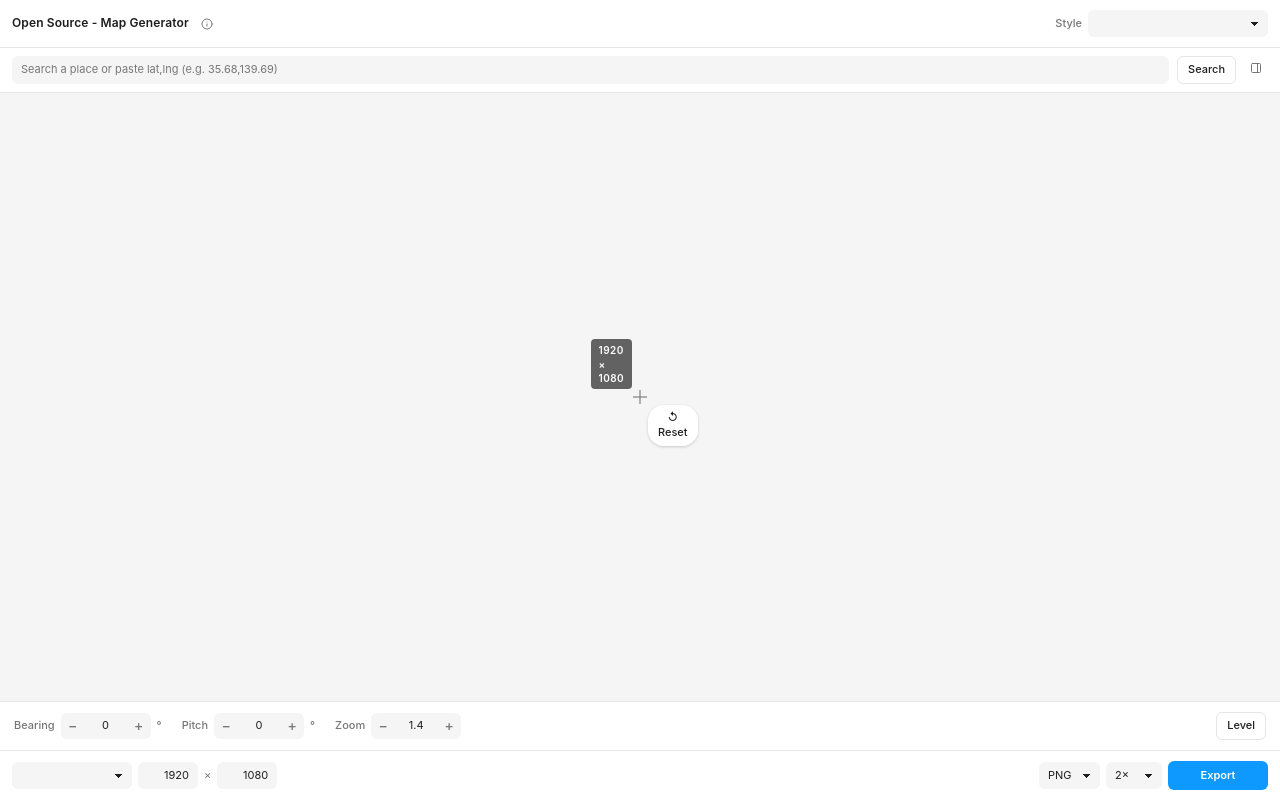
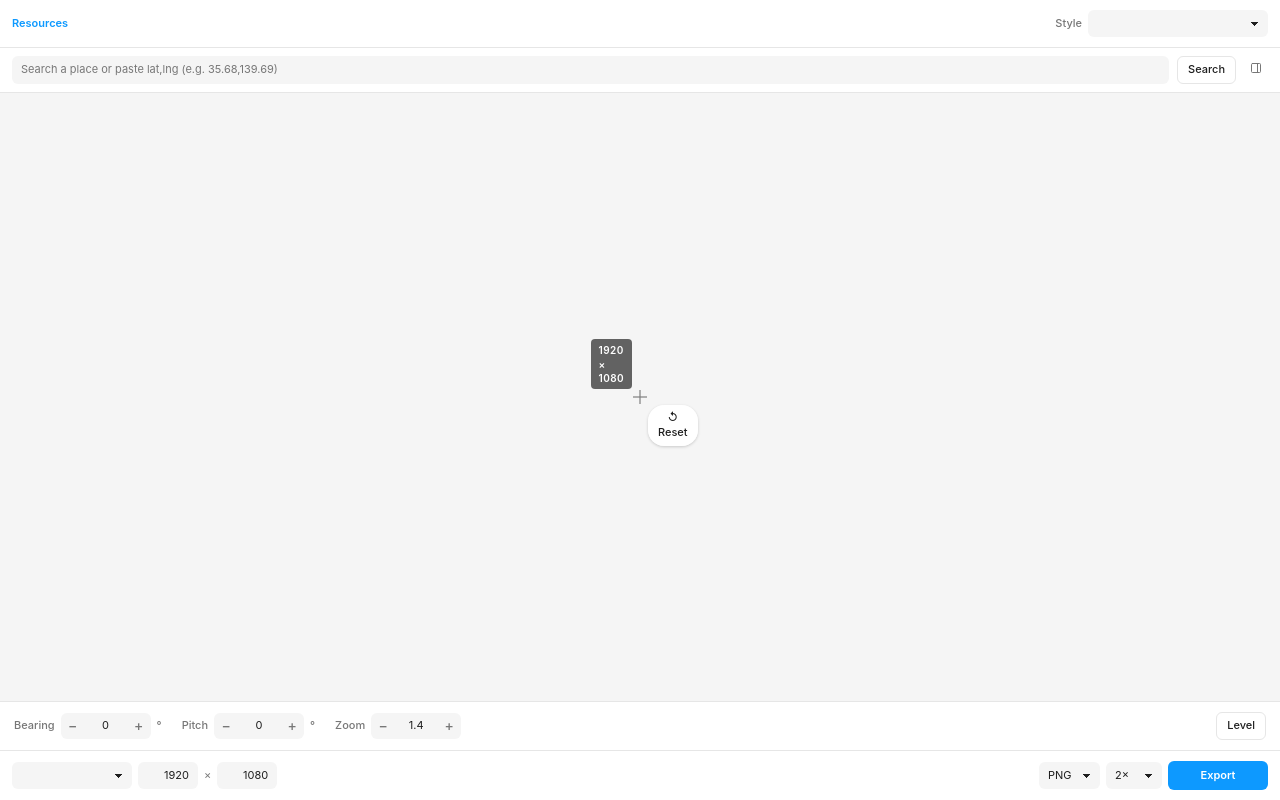
Before and after one commit to Delta365/open-source-map-generator, a website: page src/ui.html in a window 1280 px wide. Drawn offline with Linux system fonts and the light colour scheme.

Commit message:
Replace duplicated in-plugin title with a "Resources" link
Figma's chrome already shows "Open Source - Map Generator" as the
iframe's title bar, so the same string in the header was visually
redundant — and shrunk the room available for the Style selector.

Header is now just "Resources" (brand-blue, button styled as a link)
on the left and the Style dropdown on the right. Clicking Resources
opens the same About modal as before (credits, licences, GitHub link).

The button keeps id="about-btn" so the existing modal-open handler is
unchanged. The .header-icon class stays in the stylesheet because the
panel-toggle button in the search row still uses it.

Bumped 0.4.0 -> 0.4.1.

```diff
--- a/package.json
+++ b/package.json
@@ -1,6 +1,6 @@
 {
   "name": "open-source-map-generator",
-  "version": "0.4.0",
+  "version": "0.4.1",
   "description": "Figma plugin that exports high-resolution map sections into Figma frames. Built on MapLibre GL with CARTO, OpenStreetMap, Esri and OpenTopoMap basemaps.",
   "private": true,
   "scripts": {
--- a/src/ui.html
+++ b/src/ui.html
@@ -846,9 +846,22 @@
         flex-shrink: 0;
       }
       .header-icon:hover { background: var(--bg-hover); color: var(--text); }
-      .header-left {
-        display: flex; align-items: center; gap: 6px;
-        min-width: 0;
+
+      /* "Resources" link in the header — opens the About modal. The plugin
+         title is already rendered in Figma's chrome above the iframe, so
+         the header just needs to surface the About / Credits affordance. */
+      .resources-link {
+        appearance: none; border: 0; background: transparent;
+        color: var(--brand);
+        font: inherit; font-weight: 600;
+        padding: 4px 6px;
+        margin-left: -6px;          /* keep visual edge aligned with padding */
+        border-radius: 4px;
+        cursor: pointer;
+      }
+      .resources-link:hover {
+        background: var(--bg-hover);
+        text-decoration: underline;
       }
 
       .modal-backdrop {
@@ -935,18 +948,10 @@
 
   <body>
     <header class="header">
-      <div class="header-left">
-        <div class="title">Open Source - Map Generator</div>
-        <button id="about-btn" class="header-icon" type="button" title="About &amp; credits" aria-label="About">
-          <svg xmlns="http://www.w3.org/2000/svg" width="14" height="14" viewBox="0 0 24 24"
-               fill="none" stroke="currentColor" stroke-width="2"
-               stroke-linecap="round" stroke-linejoin="round" aria-hidden="true">
-            <circle cx="12" cy="12" r="10"></circle>
-            <line x1="12" y1="16" x2="12" y2="12"></line>
-            <line x1="12" y1="8" x2="12.01" y2="8"></line>
-          </svg>
-        </button>
-      </div>
+      <button id="about-btn" class="resources-link" type="button"
+              title="View credits, licences and source on GitHub">
+        Resources
+      </button>
       <label class="field">
         Style
         <select id="style-select" aria-label="Map style"></select>
```
